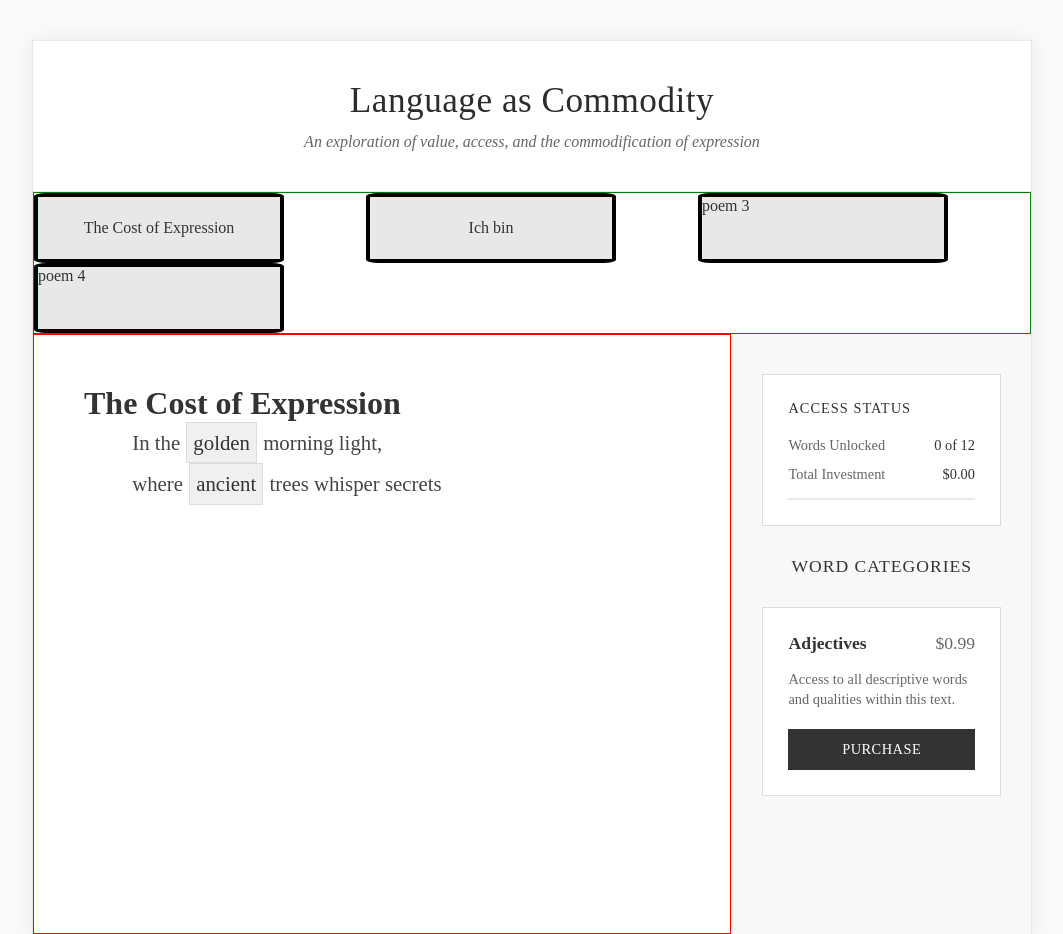
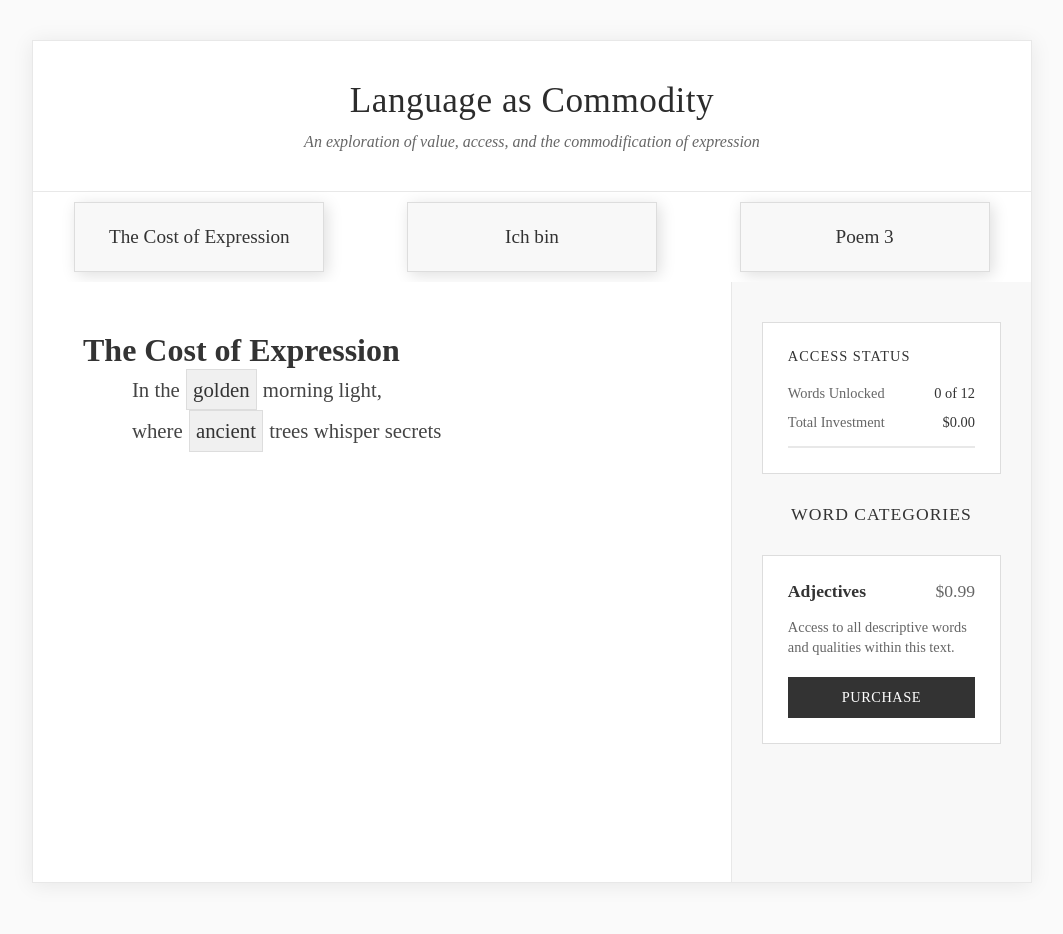
Before and after one commit to philintheattic/richtext, a plain HTML site: page poem.html in a window 1280 px wide. Shown: the top 934 px of the page, without its empty margins (108-1171 px from the left). Drawn offline with Linux system fonts and the light colour scheme.

Commit message:
tidy up poem page

```diff
--- a/css/base.css
+++ b/css/base.css
@@ -52,23 +52,24 @@ body {
     flex: 2.5;
     padding: 50px;
     background: white;
-    border: solid 1px red;
 }
 
 .poem-select-grid {
     width: 100%;
-    border: solid 1px green;
+    padding-top: 10px;
+    padding-bottom: 10px;
     display: grid;
     grid-template-columns: 1fr 1fr 1fr;
-    place-self: center;
+    place-items: center;
+    /* border-bottom: solid 1px #ddd; */
 }
 
 .poem-card {
-    border: solid 4px black;
-    border-radius: 5%;
+    border: solid 1px #ddd;
+    box-shadow: 3px 3px 15px #00000022;
     width: 250px;
     height: 70px;
-    background-color: #e8e8e8;
+    background-color: #f8f8f8;
     transition: scale 0.3s;
 }
 
@@ -83,6 +84,7 @@ body {
     display: flex;
     justify-content: center;
     align-items: center;
+    font-size: larger;
 }
 
 .poem-title {
--- a/poem.html
+++ b/poem.html
@@ -3,7 +3,7 @@
 <head>
     <meta charset="UTF-8">
     <meta name="viewport" content="width=device-width, initial-scale=1.0">
-    <title>Document</title>
+    <title>Richtext</title>
     <link rel="stylesheet" href="css/base.css">
 </head>
 <body>
@@ -19,16 +19,15 @@
                     The Cost of Expression
                 </div>
             </div>
-            <div class="poem-card" onclick="addParam('p', 'test')">
+            <div class="poem-card" onclick="addParam('p', 'ich-bin')">
                 <div class="poem-card-contents">
                     Ich bin
                 </div>
             </div>
-            <div class="poem-card">
-                poem 3
-            </div>
-            <div class="poem-card">
-                poem 4
+            <div class="poem-card" onclick="addParam('p', 'poem-3')">
+                <div class="poem-card-contents">
+                    Poem 3
+                </div>
             </div>
         </div>
 
--- a/poems/test.json
+++ b/poems/ich-bin.json
@@ -1,6 +1,6 @@
 {
-    "slug": "test",
-    "title": "Das ist ein Test Gedicht",
+    "slug": "ich-bin",
+    "title": "Ich bin",
     "prices": {"adjective": 0.99},
     "lines": [
         ["Wir sind am ",{"t":"adjective","w":"testen"}, " yo!"],
```
Also changed, not shown: poems/poem-3.json (added, +9 -0 lines).
